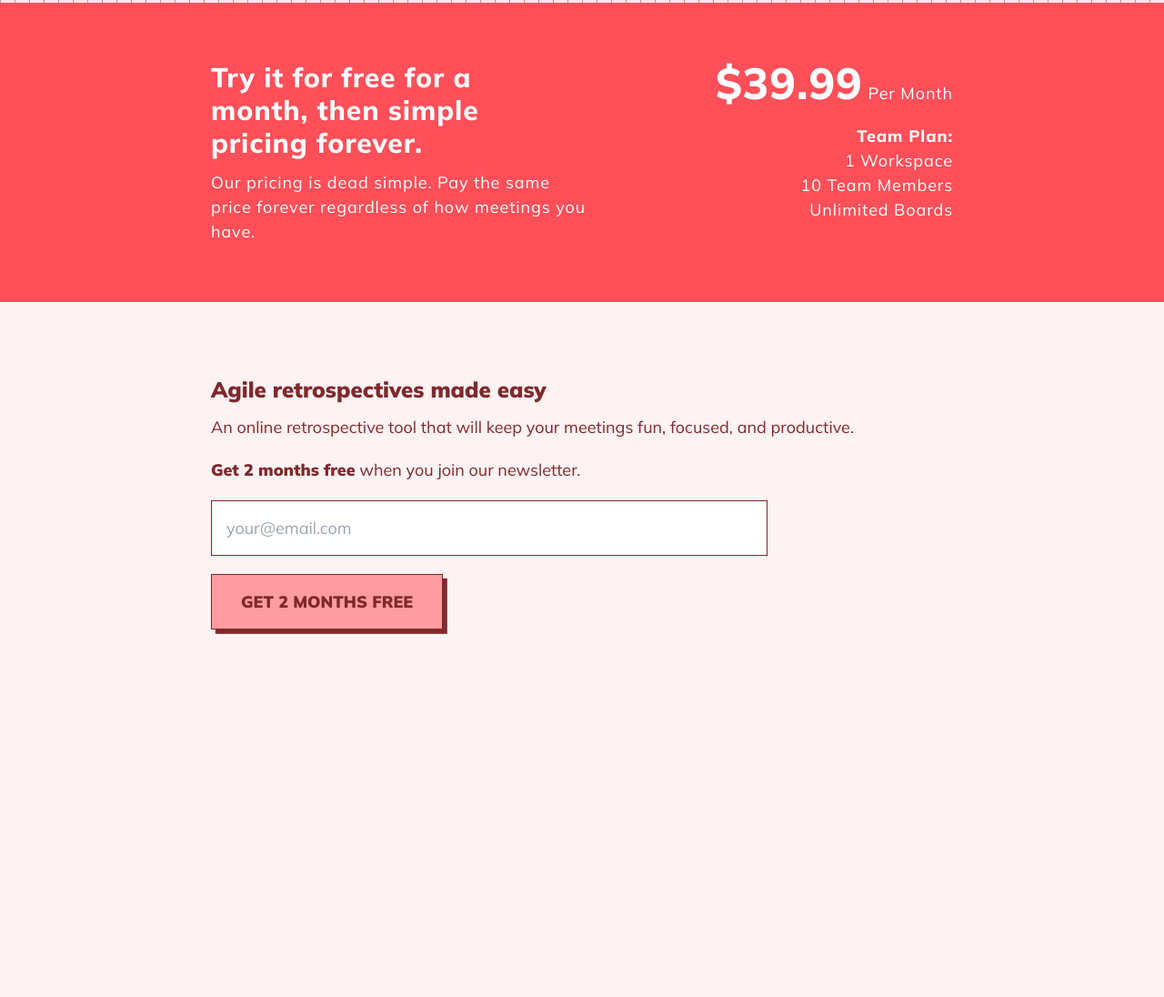
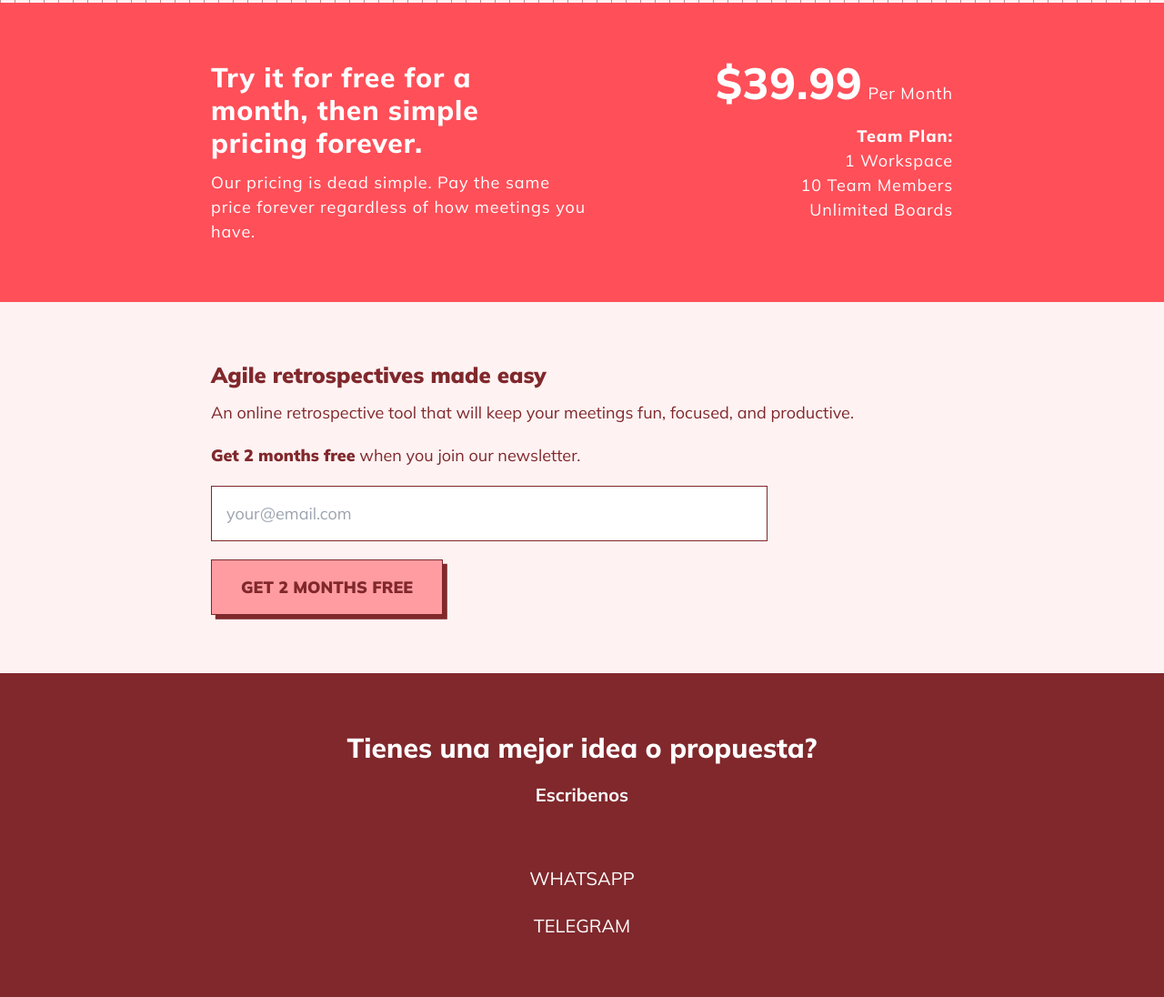
Before and after one commit to bertil291utn/v01-landing-capital-music-page, a plain HTML site: page index.html in a window 1280 px wide. Shown: the part 3603-4699 px from the top of the page at 91% size. Before the commit the page ends 4375 px from the top, so only its background shows below. Drawn offline with nearby package versions, Linux system fonts and the light colour scheme.

Commit message:
Add contact messenger section - With no any icon right away with a  simple text

```diff
--- a/index.html
+++ b/index.html
@@ -119,7 +119,7 @@
     </article>
 
     <!-- FORM  -->
-    <article class="p-10 lg:max-w-4xl mx-auto font-mono my-10 text-bg-secondary" id="form">
+    <article class="px-10 py-16 lg:max-w-4xl mx-auto font-mono text-bg-secondary" id="form">
       <p class="font-black text-2xl mb-3">Agile retrospectives made easy</p>
       <p>An online retrospective tool that will keep your meetings fun, focused, and productive.</p>
       <p class="py-5"><span class="font-black">Get 2 months free</span> when you join our newsletter.</p>
@@ -145,6 +145,20 @@
       </form>
     </article>
 
+    <!-- MESSENGER COMMUNICATION  -->
+    <article class="bg-secondary font-mono text-white">
+      <section class="px-10 py-16 lg:max-w-4xl mx-auto text-center">
+        <h3 class="text-3xl font-extrabold text-capitalize mb-5">Tienes una mejor idea o propuesta?</h3>
+        <h3 class="text-xl font-bold mb-16">Escribenos</h3>
+        <a href="https://wa.me/593962741207" target="_blank" class="block pb-3">
+          <p class="text-xl uppercase">whatsapp</p>
+        </a>
+        <a href="https://t.me/volcame" target="_blank" class="block pt-3">
+          <p class="text-xl uppercase">telegram</p>
+        </a>
+      </section>
+    </article>
+
 
   </main>
   <footer>
--- a/style.css
+++ b/style.css
@@ -42,6 +42,10 @@ body {
   background-color: var(--primary-100);
 }
 
+.bg-secondary {
+  background-color: var(--secondary);
+}
+
 .-z-1 {
   z-index: -1;
 }
```
